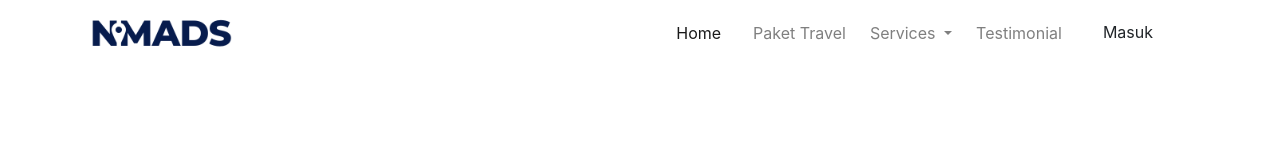
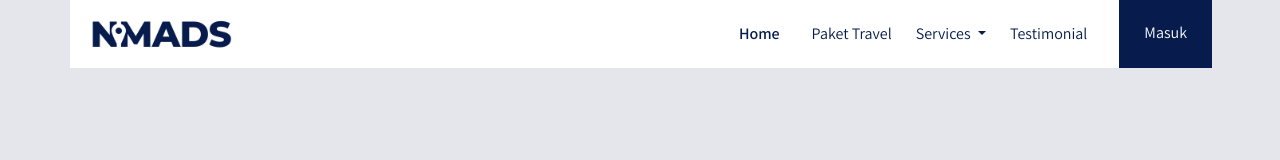
Before and after one commit to abdulazizpermana/nomads, a plain HTML site: page index.html in a window 1280 px wide. Drawn offline with Linux system fonts and the light colour scheme; a web font is replaced by a local one.

Commit message:
Added: style navbar

```diff
--- a/frontend/styles/main.scss
+++ b/frontend/styles/main.scss
@@ -1,5 +1,40 @@
+body{
+    background-color: #e4e6eb;
+    font-family: 'Assistant', sans-serif;
+    color: #071c4d;
+}
+
 .navbar-brand{
     img{
         max-height: 40px;
     }
 }
+
+.navbar-light{
+    .navbar-nav{
+        .nav-link{
+            color: #071c4d;
+            &.active{
+                font-weight: 600;
+                color: #071c4d !important;
+            }
+        }
+    }
+}
+
+.btn-navbar-right{
+    margin-top: -10px !important;
+    margin-bottom: -8px !important;
+    margin-right: -18px !important;
+   height: 70px;
+   border-radius: 0px;
+}
+
+.btn-login{
+    background-color: #071c4d;
+    color: #ffffff;
+    &:hover{
+        background-color: #1e3771;
+        color: #ffffff;
+    }
+}
--- a/index.html
+++ b/index.html
@@ -6,10 +6,13 @@
     <meta name="viewport" content="width=device-width, initial-scale=1.0">
     <title>Nomads</title>
     <link rel="stylesheet" href="frontend/libraries/bootstrap/css/bootstrap.css">
+    <link href="https://fonts.googleapis.com/css2?family=Assistant:wght@200;300;400;500;600;700;800&display=swap" rel="stylesheet">
+    <link href="https://fonts.googleapis.com/css2?family=Assistant:wght@200;300;400;500;600;700;800&family=Playfair+Display+SC&family=Playfair+Display:ital,wght@0,400;0,500;0,600;0,700;0,800;0,900;1,400;1,500;1,600;1,700;1,800;1,900&display=swap" rel="stylesheet">
     <link rel="stylesheet" href="frontend/styles/main.css">
 </head>
 <body>
     <div class="container">
+
         <nav class="row navbar navbar-expand-lg navbar-light bg-white">
             <a href="#" class="navbar-brand">
                 <img src="frontend/images/logo.png" alt="logo NOMADS">
@@ -44,6 +47,8 @@
                     <li class="nav-item mx-md-2">
                         <a href="#" class="nav-link">Testimonial</a>
                     </li>
+                </ul>
+
                 <!-- Mobile Button -->
                 <form action="#" class="form-inline d-sm-block d-md-none">
                     <button class="btn btn-login my-2 my-sm-0">
@@ -56,7 +61,6 @@
                         Masuk
                     </button>
                 </form>
-                </ul>
             </div>
         </nav>
     </div>
```
Also changed, not shown: frontend/styles/main.css, 1 other file. Lines whose indentation alone changed are shown as unchanged.
